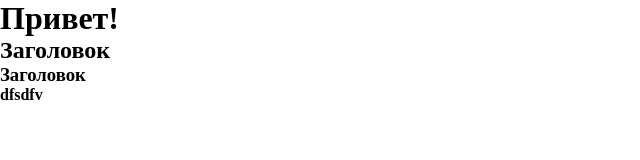
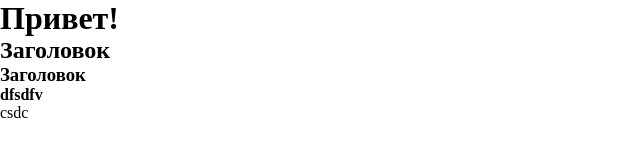
Before and after one commit to admin-bytewebnest/test-repo, a plain HTML site: page index.html in a window 1280 px wide. Shown: the full height of the page, 0-640 px from the left. Drawn offline with Linux system fonts and the light colour scheme.

Commit message:
Добавил div в index

```diff
--- a/index.html
+++ b/index.html
@@ -11,6 +11,7 @@
     <h2>Заголовок</h2>
     <h3>Заголовок</h3>
     <h4>dfsdfv</h4>
+    <div>csdc</div>
 
 
 </body>
```
